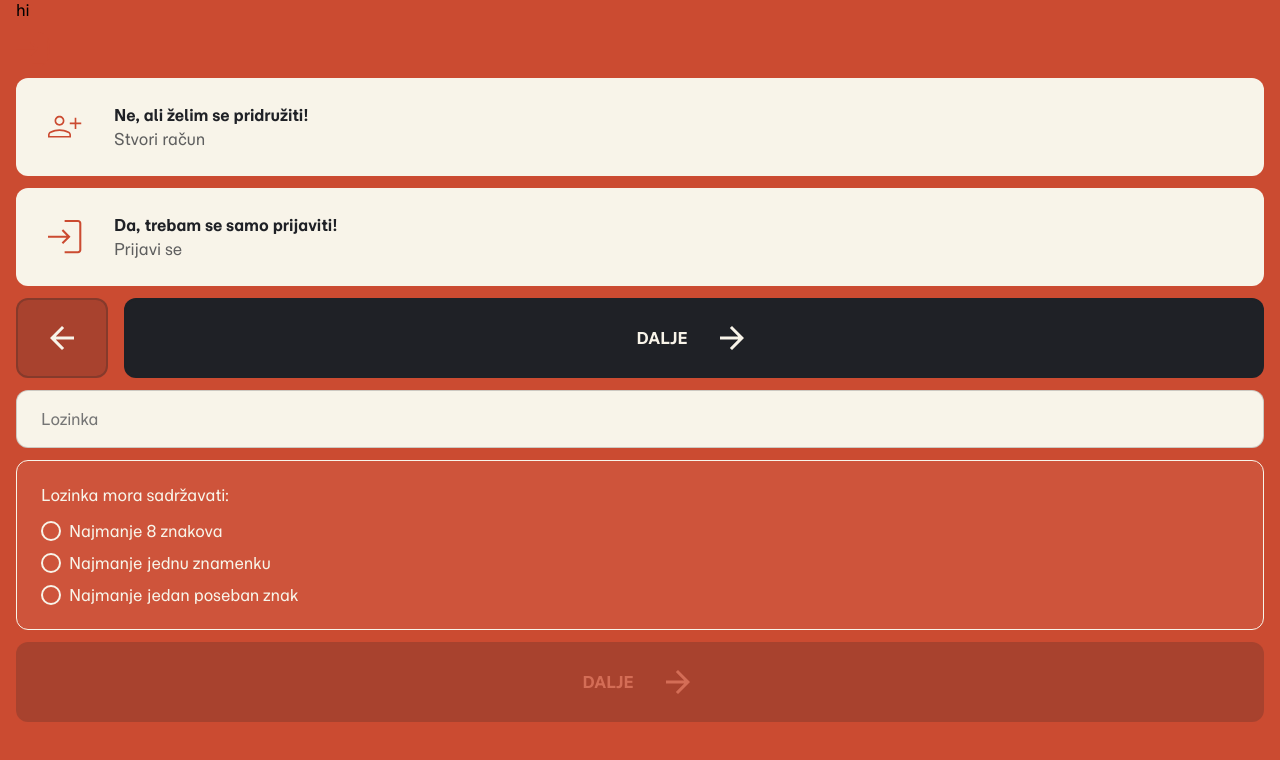
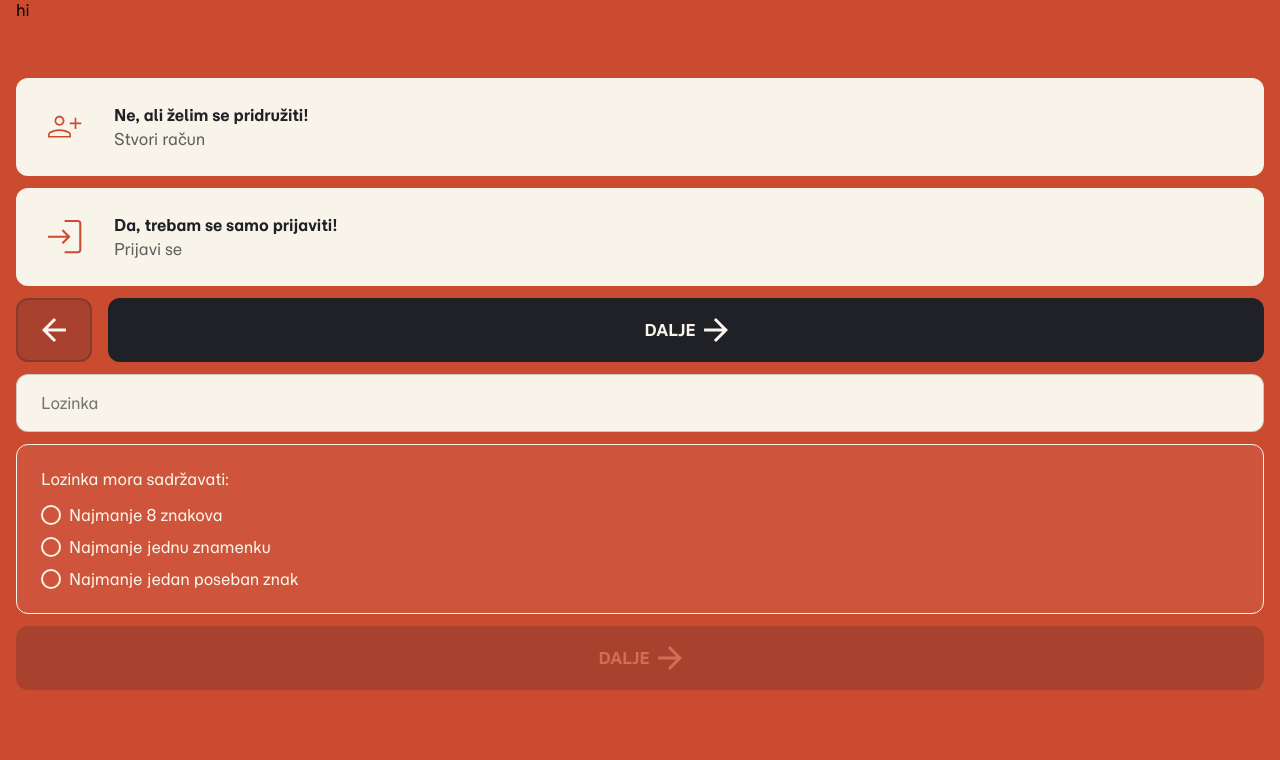
Before and after one commit to lovretomic/garbagebusters, a React (Vite) app: page / in a window 1280 px wide. Shown: the top 760 px of the page. Built offline with nearby package versions, Linux system fonts and the light colour scheme.

Commit message:
minor fix

```diff
--- a/src/components/Button/Button.module.scss
+++ b/src/components/Button/Button.module.scss
@@ -2,7 +2,7 @@
   display: flex;
   align-items: center;
   justify-content: flex-start;
-  gap: 24px;
+  gap: 8px;
   width: 100%;
   padding: 18px 24px;
   border: none;
@@ -55,13 +55,12 @@
   align-items: center;
   justify-content: center;
   flex-shrink: 0;
-  width: 40px;
-  height: 40px;
+  width: 24px;
+  height: 24px;
 
   svg {
     width: 100%;
     height: 100%;
-    padding: 8px;
   }
 }
 
```
